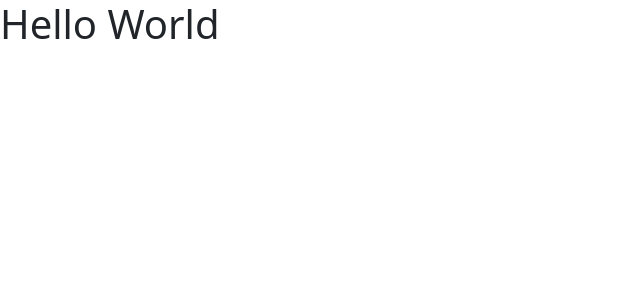
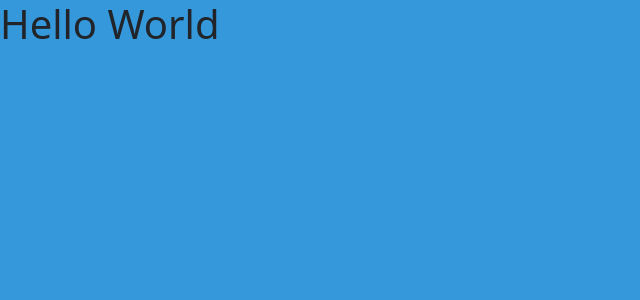
Before and after one commit to dpi627/HexVueHw03, a Vue app: page / in a window 1280 px wide. Shown: the top 300 px of the page, without its empty margins (0-640 px from the left). Built offline with nearby package versions, Linux system fonts and the light colour scheme.

Commit message:
feat: 新增 all.scss 檔案並在 main.js 中引入，更新 AppHw3.vue 組件結構

```diff
--- a/src/AppHw3.vue
+++ b/src/AppHw3.vue
@@ -1,3 +1,8 @@
 <template>
   <h1>Hello World</h1>
 </template>
+
+<script setup>
+
+
+</script>
--- /dev/null
+++ b/src/assets/all.scss
@@ -0,0 +1,5 @@
+$primary: #3498db;
+
+body {
+  background-color: $primary;
+}
--- a/src/main.js
+++ b/src/main.js
@@ -1,5 +1,6 @@
 import 'bootstrap/dist/css/bootstrap.min.css'
 import 'bootstrap/dist/js/bootstrap.bundle.min.js'
+import '@/assets/all.scss'
 
 import { createApp } from 'vue'
 import { createPinia } from 'pinia'
```
